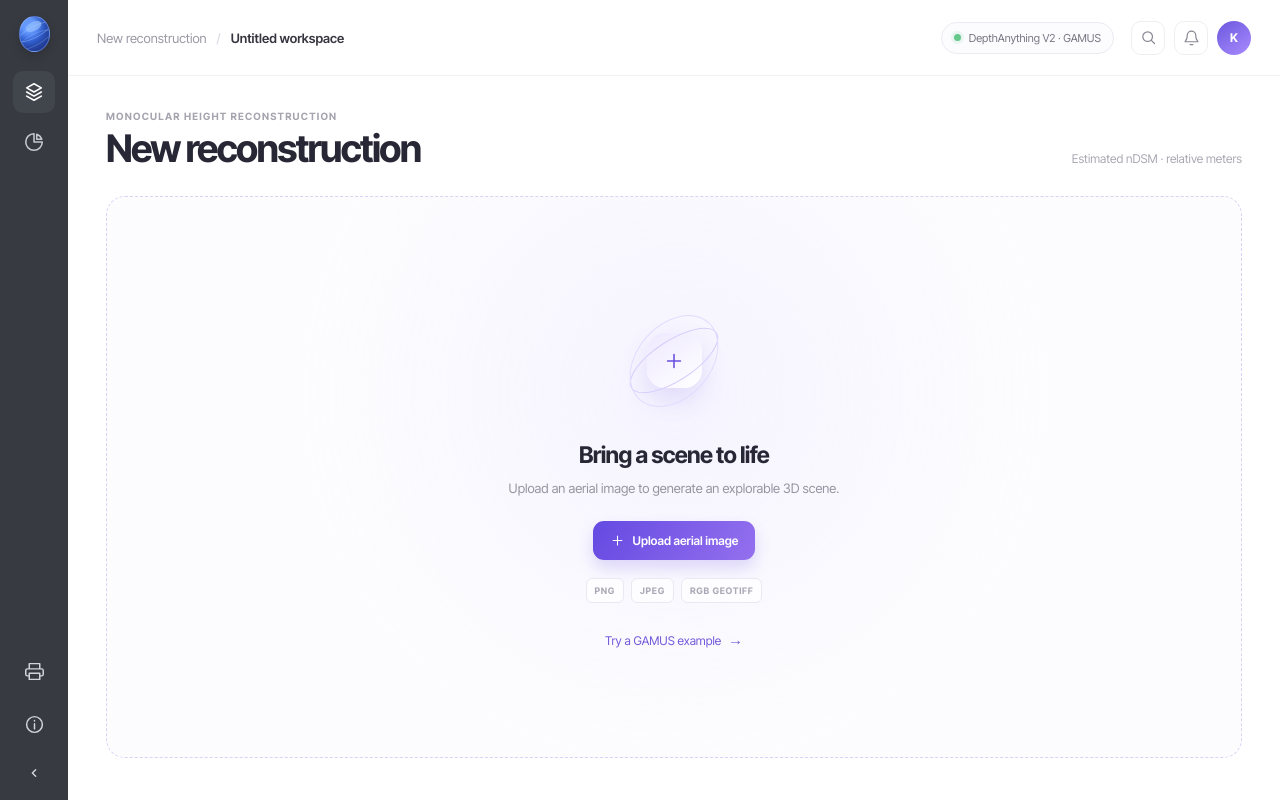
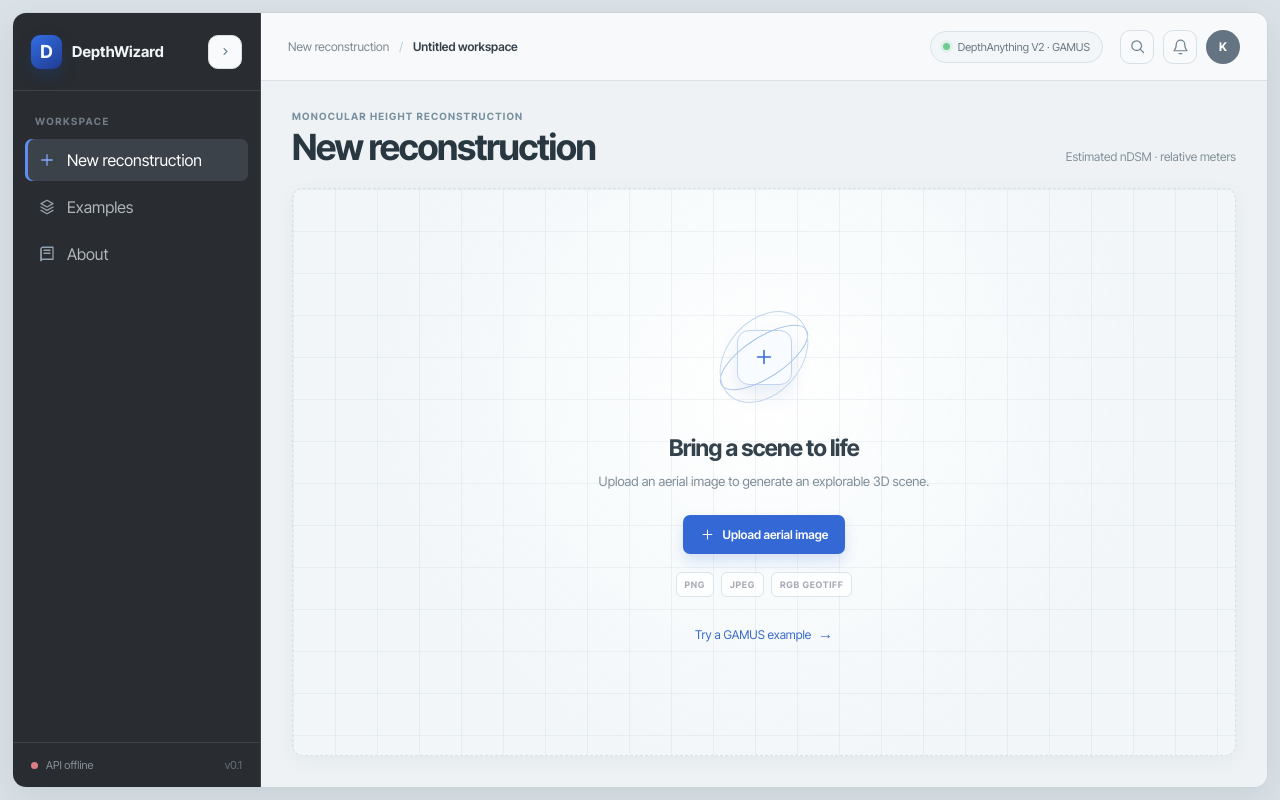
Before and after one commit to ku7nal/DHARVI, a React (Vite) app in the folder frontend/: page / in a window 1280 px wide. Built offline with nearby package versions, Linux system fonts and the light colour scheme; no server answers.

Commit message:
Revert reference sidebar only

```diff
--- a/frontend/src/App.tsx
+++ b/frontend/src/App.tsx
@@ -9,7 +9,7 @@ type PredictionState = "idle" | "processing" | "success" | "error";
 
 const ACCEPTED_FORMATS = ".png,.jpg,.jpeg,.tif,.tiff";
 
-function Icon({ name }: { name: "plus" | "layers" | "book" | "search" | "bell" | "chevron" | "pie" | "print" | "info" }) {
+function Icon({ name }: { name: "plus" | "layers" | "book" | "search" | "bell" | "chevron" }) {
   const paths = {
     plus: <><path d="M12 5v14M5 12h14" /></>,
     layers: <><path d="m12 3 8 4.5-8 4.5-8-4.5L12 3Z" /><path d="m4 12 8 4.5 8-4.5M4 16.5 12 21l8-4.5" /></>,
@@ -17,9 +17,6 @@ function Icon({ name }: { name: "plus" | "layers" | "book" | "search" | "bell" |
     search: <><circle cx="10.8" cy="10.8" r="6.8" /><path d="m16 16 4.5 4.5" /></>,
     bell: <><path d="M18 9a6 6 0 0 0-12 0c0 7-3 7-3 9h18c0-2-3-2-3-9ZM10 22h4" /></>,
     chevron: <path d="m8 10 4 4 4-4" />,
-    pie: <><path d="M12 3v9h9A9 9 0 1 1 12 3Z" /><path d="M15 3.5A9 9 0 0 1 20.5 9H15V3.5Z" /></>,
-    print: <><path d="M6 9V3h12v6M6 17H4a2 2 0 0 1-2-2v-4a2 2 0 0 1 2-2h16a2 2 0 0 1 2 2v4a2 2 0 0 1-2 2h-2" /><path d="M6 14h12v7H6z" /></>,
-    info: <><circle cx="12" cy="12" r="9" /><path d="M12 11v6M12 7.5v.5" /></>,
   };
 
   return (
@@ -30,7 +27,7 @@ function Icon({ name }: { name: "plus" | "layers" | "book" | "search" | "bell" |
 }
 
 function BrandMark() {
-  return <div className="brand-mark" aria-hidden="true"><span className="globe-highlight" /><span className="globe-line globe-line-one" /><span className="globe-line globe-line-two" /></div>;
+  return <div className="brand-mark" aria-hidden="true">D</div>;
 }
 
 function App() {
@@ -118,15 +115,25 @@ function App() {
           </div>
 
           <nav className="navigation" aria-label="Main navigation">
-            <button className={`nav-item rail-item ${activeNav !== "About" ? "active" : ""}`} aria-label="Layers" onClick={() => setActiveNav("Examples")}><Icon name="layers" /><span>Examples</span></button>
-            <button className={`nav-item rail-item ${activeNav === "About" ? "active" : ""}`} aria-label="Analysis" onClick={() => setActiveNav("About")}><Icon name="pie" /><span>About</span></button>
+            <p className="nav-label">Workspace</p>
+            <button className={`nav-item ${activeNav === "New reconstruction" ? "active" : ""}`} onClick={() => setActiveNav("New reconstruction")}>
+              <Icon name="plus" />
+              <span>New reconstruction</span>
+            </button>
+            <button className={`nav-item ${activeNav === "Examples" ? "active" : ""}`} onClick={() => setActiveNav("Examples")}>
+              <Icon name="layers" />
+              <span>Examples</span>
+            </button>
+            <button className={`nav-item ${activeNav === "About" ? "active" : ""}`} onClick={() => setActiveNav("About")}>
+              <Icon name="book" />
+              <span>About</span>
+            </button>
           </nav>
 
           <div className="sidebar-footer">
-            <button className="rail-footer-button" aria-label="Print"><Icon name="print" /></button>
-            <button className="rail-footer-button" aria-label="Information"><Icon name="info" /></button>
-            <span className="rail-divider" />
-            <button className="rail-footer-button rail-bottom-collapse" aria-label={sidebarCollapsed ? "Expand sidebar" : "Collapse sidebar"} onClick={() => setSidebarCollapsed((collapsed) => !collapsed)}><Icon name="chevron" /></button>
+            <span className={`status-dot ${backendStatus}`} />
+            <span>{statusLabel}</span>
+            <span className="version-label">v0.1</span>
           </div>
         </aside>
 
--- a/frontend/src/styles.css
+++ b/frontend/src/styles.css
@@ -222,32 +222,46 @@ h1 { margin-bottom: 0; font-family: "Inter Tight", sans-serif; font-size: clamp(
   .benchmark-footer { align-items: start; flex-direction: column; padding: 12px 15px; }
 }
 
-/* Reference-style narrow navigation rail */
-.app-window { grid-template-columns: 68px minmax(0, 1fr); }
-.app-window.sidebar-collapsed { grid-template-columns: 68px minmax(0, 1fr); }
-.sidebar { width: 68px; border-right: 0; background: #373a40; color: #9da2aa; }
-.brand-row { height: 64px; justify-content: center; padding: 14px 0 10px; border-bottom: 0; }
-.brand-mark { width: 36px; height: 36px; position: relative; overflow: hidden; border: 1px solid rgba(255,255,255,.18); border-radius: 50%; color: transparent; background: radial-gradient(circle at 31% 25%, #679bff 0 20%, #386be0 47%, #263e9f 100%); box-shadow: inset -5px -5px 10px rgba(17,31,97,.45), 0 4px 10px rgba(0,0,0,.17); }
-.globe-highlight { position: absolute; inset: 5px 7px auto 5px; height: 9px; border-radius: 50%; background: rgba(153,194,255,.65); transform: rotate(-25deg); }
-.globe-line { position: absolute; right: -4px; left: -4px; height: 12px; border: 1px solid rgba(170,205,255,.4); border-radius: 50%; transform: rotate(-28deg); }
-.globe-line-one { top: 9px; }.globe-line-two { top: 17px; opacity: .65; }
-.brand-name, .sidebar-collapse, .nav-label, .nav-item span, .sidebar-footer > span { display: none; }
-.navigation { display: flex; align-items: center; flex-direction: column; gap: 8px; padding: 7px 9px 0; }
-.nav-item { width: 42px; height: 42px; justify-content: center; padding: 0; border-radius: 10px; color: #c4c8ce; }
-.nav-item + .nav-item { margin-top: 0; }
-.nav-item:hover { color: #f4f5f7; background: #41454c; transform: none; }
-.nav-item.active { color: #fff; background: #41454c; box-shadow: none; }
-.nav-item .icon { width: 22px; height: 22px; }
-.sidebar-footer { display: flex; align-items: center; flex-direction: column; gap: 15px; margin-top: auto; padding: 0 0 13px; border-top: 0; }
-.rail-footer-button { width: 42px; height: 38px; display: grid; place-items: center; padding: 0; border: 0; color: #d1d4d8; background: transparent; }
-.rail-footer-button:hover { color: #fff; }
-.rail-footer-button .icon { width: 21px; height: 21px; }
-.rail-divider { width: 43px; height: 1px; margin: 1px 0 1px; background: #60636a; }
-.rail-bottom-collapse { height: 29px; }
-.rail-bottom-collapse .icon { width: 20px; height: 20px; transform: rotate(90deg); }
-.sidebar-collapsed .brand-row { justify-content: center; padding: 14px 0 10px; }
-.sidebar-collapsed .navigation { padding-right: 9px; padding-left: 9px; }
-.sidebar-collapsed .nav-item { justify-content: center; padding: 0; }
-.sidebar-collapsed .sidebar-footer { justify-content: initial; padding-right: 0; padding-left: 0; }
+/* Cartographic workbench direction: dark instruments, pale map canvas, cobalt signals. */
+:root { font-family: "Inter Tight", sans-serif; color: #25313a; background: #dce3e8; }
+body { background: #dce3e8; }
+.page-shell { padding: 12px; background: #dce3e8; }
+.app-window { min-height: calc(100vh - 24px); grid-template-columns: 248px minmax(0, 1fr); border: 1px solid #cbd4db; border-radius: 14px; background: #f2f5f7; box-shadow: 0 12px 40px rgba(47, 62, 75, .12); }
+.app-window.sidebar-collapsed { grid-template-columns: 74px minmax(0, 1fr); }
+.sidebar { border-right: 1px solid #3e444a; background: #292c30; color: #aab2ba; }
+.brand-row { height: 78px; padding: 0 18px; border-bottom: 1px solid #3e444a; }
+.brand-mark { width: 34px; height: 34px; border-radius: 9px; color: #f6fbff; background: linear-gradient(145deg, #326ee5, #203b91); box-shadow: 0 7px 16px rgba(21, 65, 155, .3); }
+.brand-name { color: #f1f4f6; font-size: 15px; letter-spacing: .1px; }
+.sidebar-collapse { color: #8d969e; }
+.sidebar-collapse:hover { color: #e6ebef; border-color: #58616a; background: #373c42; }
+.navigation { padding: 24px 12px; }
+.nav-label { color: #737d86; letter-spacing: 1.5px; }
+.nav-item { padding: 11px 13px; border-radius: 7px; color: #aeb6bd; }
+.nav-item:hover { color: #f1f5f7; background: #353a40; transform: none; }
+.nav-item.active { color: #fff; background: #3b424a; box-shadow: inset 3px 0 #5f8ef1; }
+.nav-item .icon { color: #91a1b0; }
+.nav-item.active .icon { color: #85a9ff; }
+.sidebar-footer { padding: 15px 18px; border-top-color: #3e444a; color: #87919a; }
+.version-label { color: #68737c; }
+.status-dot.online { background: #6ccc91; }
 
-@media (max-width: 850px) { .app-window, .app-window.sidebar-collapsed { grid-template-columns: 68px minmax(0, 1fr); }.sidebar { min-height: 100vh; border-right: 0; border-bottom: 0; }.navigation { display: flex; padding: 7px 9px 0; }.nav-item span { display: none; }.sidebar-footer { display: flex; } }
+.workspace { background: #eef2f4; }
+.topbar { min-height: 68px; padding: 0 27px; border-bottom: 1px solid #d8e0e5; background: rgba(248,250,251,.96); }
+.breadcrumbs { color: #7c8993; font-size: 12px; }.breadcrumbs strong { color: #34414b; }.breadcrumb-separator { color: #bdc7ce; }
+.model-pill { border-color: #d8e1e7; color: #697781; background: #f2f6f8; }
+.icon-button, .avatar-button { border-color: #d7e0e6; color: #70808c; background: #f8fafb; }.icon-button:hover, .avatar-button:hover { color: #2e63d2; border-color: #9eb9ee; background: #fff; box-shadow: 0 4px 12px rgba(48, 87, 147, .1); }.avatar-button { color: #fff; background: #657482; }
+.workspace-content { padding: 29px 31px 31px; }
+.content-heading { margin-bottom: 21px; }.content-heading .eyebrow { color: #78909e; }.content-heading h1 { color: #293740; font-size: clamp(28px, 3vw, 36px); letter-spacing: -1.3px; }.content-meta { color: #82909a; }
+.upload-card, .empty-panel, .result-card, .benchmark-workspace { border-color: #d6e0e6; border-radius: 11px; background-color: #f9fbfc; box-shadow: 0 5px 18px rgba(76, 94, 108, .06); }
+.upload-card { background-image: linear-gradient(rgba(199,213,222,.28) 1px, transparent 1px), linear-gradient(90deg, rgba(199,213,222,.28) 1px, transparent 1px), radial-gradient(circle at 50% 36%, rgba(255,255,255,.96), rgba(241,246,248,.83) 64%); background-size: 42px 42px, 42px 42px, auto; }
+.upload-card.dragging { border-color: #3f71d5; background-color: #edf4ff; }
+.upload-illustration { margin-bottom: 21px; }.upload-orbit { border-color: #a9c4ea; }.orbit-two { border-color: #c4d7ed; }.upload-core { color: #356ad6; border: 1px solid #c2d4ef; border-radius: 12px; background: #f8fbff; box-shadow: 0 10px 20px rgba(55,101,173,.12); }
+.upload-card h2, .empty-panel h2 { color: #33424c; }.upload-card p, .empty-panel p { color: #7f8d97; }
+.primary-button { border-radius: 7px; background: #3468d4; box-shadow: 0 7px 14px rgba(52,104,212,.19); }.primary-button:hover { background: #285bc4; box-shadow: 0 9px 18px rgba(52,104,212,.25); }.text-button { color: #3969c7; }
+.supported-formats span { border-color: #dbe4e9; background: rgba(255,255,255,.72); }
+.result-card { background: #fbfcfd; }.result-heading { border-bottom-color: #dfe6eb; }.result-heading h2 { color: #33424c; }.result-badge { border-color: #d7e1e7; color: #72808a; }
+.result-body { background: #e6edf1; }.reconstruction-viewer { background: #dce6ec; }.prediction-inspector { border-left-color: #dce4e9; background: #f8fafb; }.inspector-section { border-top-color: #dfe7eb; }.inspector-title-row h3, .inspector-section-header { color: #33434d; }.inspector-stat { color: #81909a; }.inspector-stat strong, .layer-copy strong { color: #45545f; }.layer-switch.active { background: #3f70d5; }.inspector-note { color: #71818c; background: #edf3f6; }.inspector-metric-grid > div, .geospatial-card { border-color: #dce5ea; background: #f6f9fa; }
+.scene-toolbar { border-color: rgba(207,220,228,.95); background: rgba(248,251,252,.9); box-shadow: 0 7px 21px rgba(61,83,99,.12); }.scene-toolbar button { color: #71818d; }.scene-toolbar button:hover, .scene-toolbar button.selected { color: #315fc0; background: #e8f0ff; }.exaggeration-control input { accent-color: #3f70d5; }
+.benchmark-header { border-bottom-color: #dfe6eb; }.benchmark-source, .benchmark-group-button { border-color: #d8e2e8; color: #72818b; }.benchmark-group-button.active { border-color: #86a7e5; color: #315eb9; background: #eaf1ff; }.benchmark-notice { color: #56718c; background: #eaf2f7; }.benchmark-metrics > div, .benchmark-comparison > div { border-color: #dce5ea; background: #f6f9fa; }.benchmark-comparison > div { background: #edf3f7; }
+
+@media (max-width: 850px) { .page-shell { padding: 0; }.app-window, .app-window.sidebar-collapsed { min-height: 100vh; border: 0; border-radius: 0; }.sidebar { border-right: 0; border-bottom: 1px solid #3e444a; }.topbar { padding: 0 18px; }.workspace-content { padding: 24px 18px; } }
```
